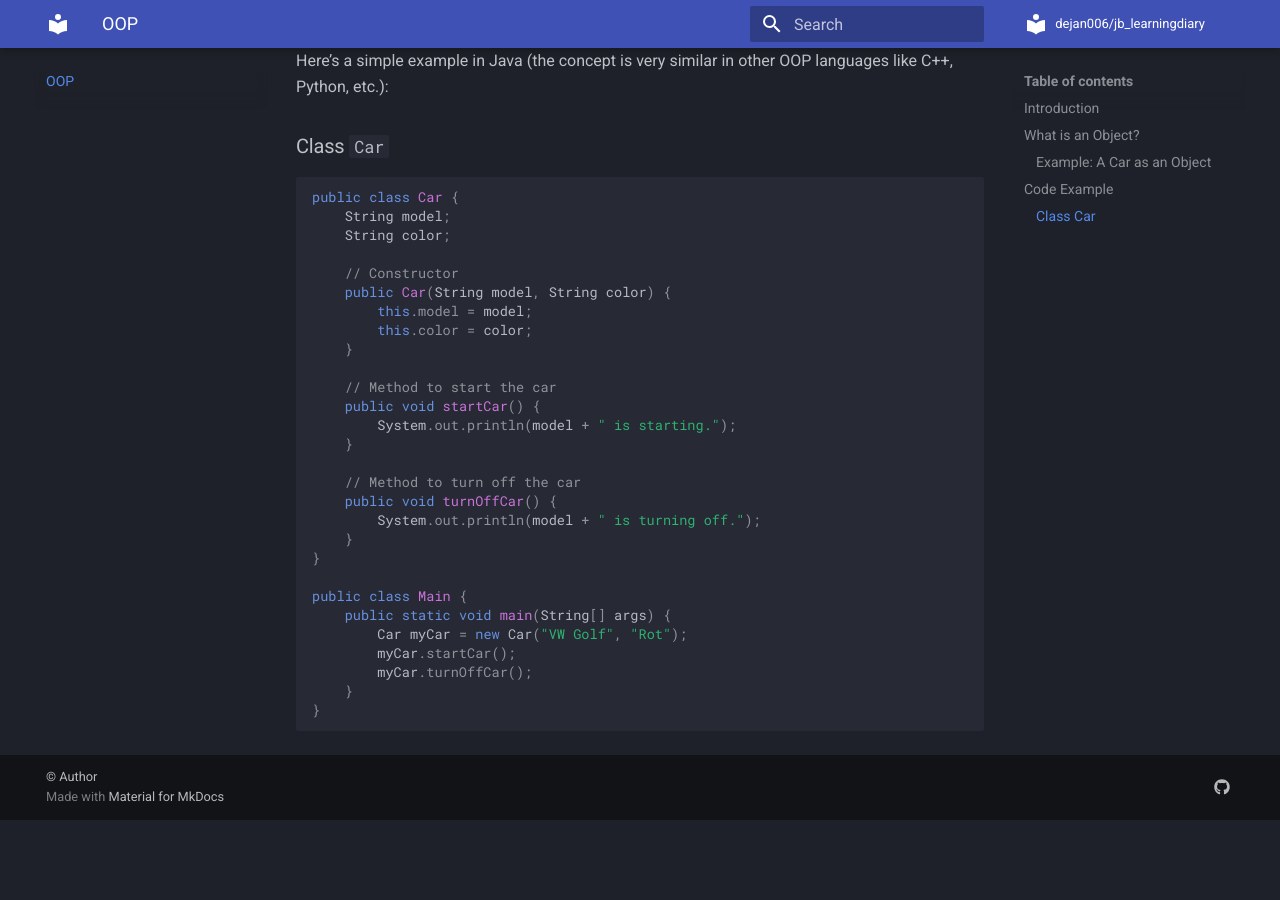
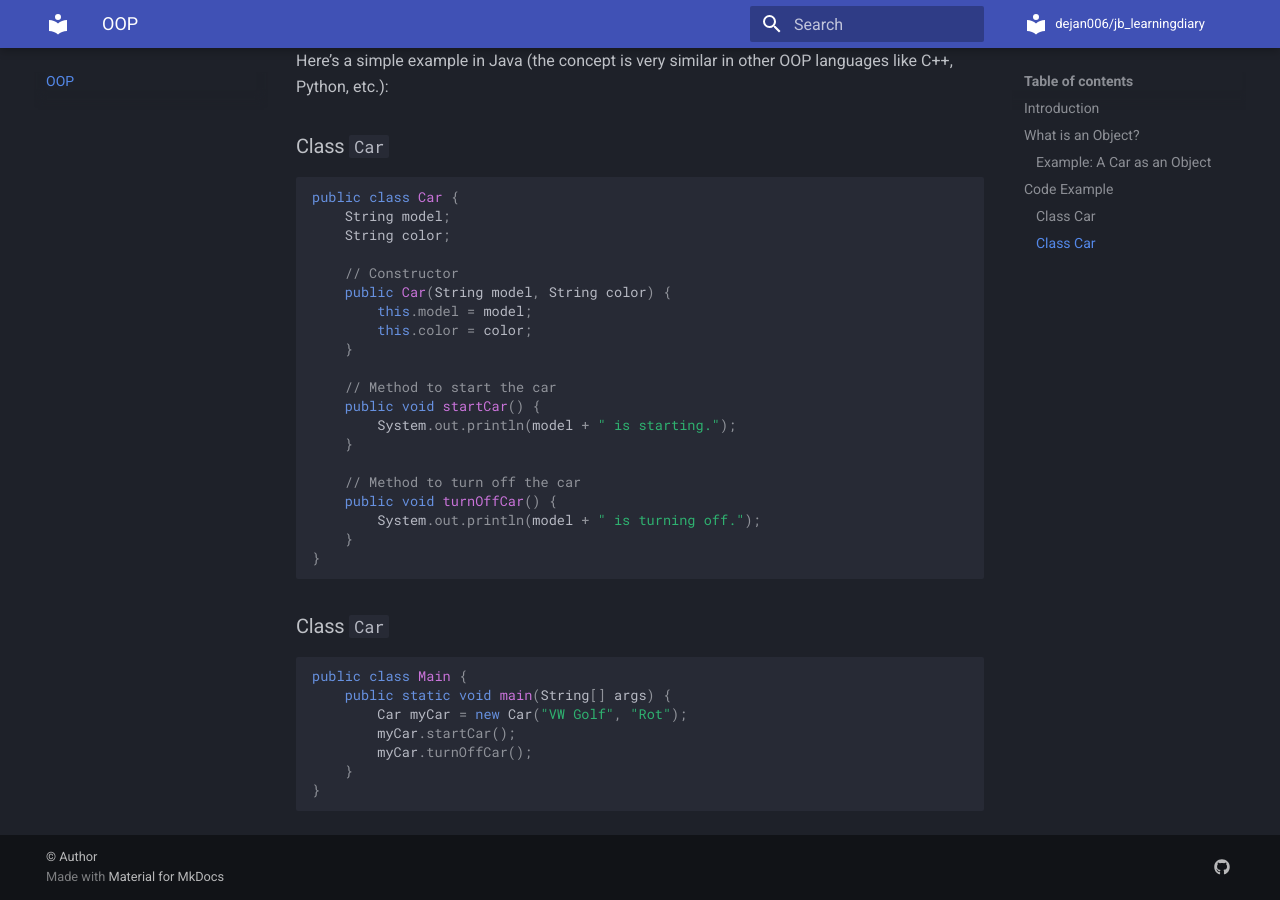
Before and after one commit to dejan006/jb_learningdiary, an MkDocs documentation site: the page built from docs/oop.md, in a window 1280 px wide and 900 px high, scrolled down 981 px. Built offline with MkDocs 1.6.1 and Material for MkDocs 9.7.7, drawn with Linux system fonts in a browser that asks for light colours; comment, search, counter and statistics services are not loaded; before the commit the page ends 1801 px from its top, so only the background shows below that.

Commit message:
New Update - OOP

````diff
--- a/docs/oop.md
+++ b/docs/oop.md
@@ -53,7 +53,10 @@ public class Car {
         System.out.println(model + " is turning off.");
     }
 }
+```
 
+### Class `Car`
+```java
 public class Main {
     public static void main(String[] args) {
         Car myCar = new Car("VW Golf", "Rot");
````
